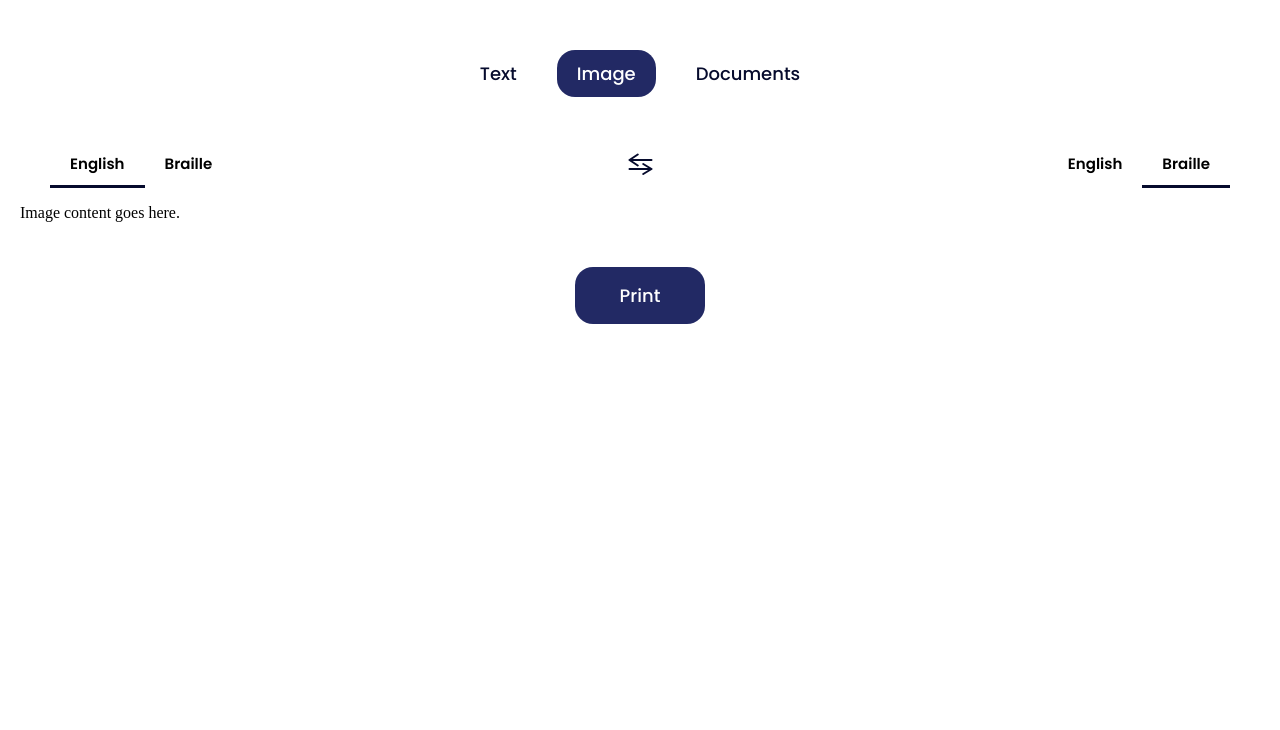
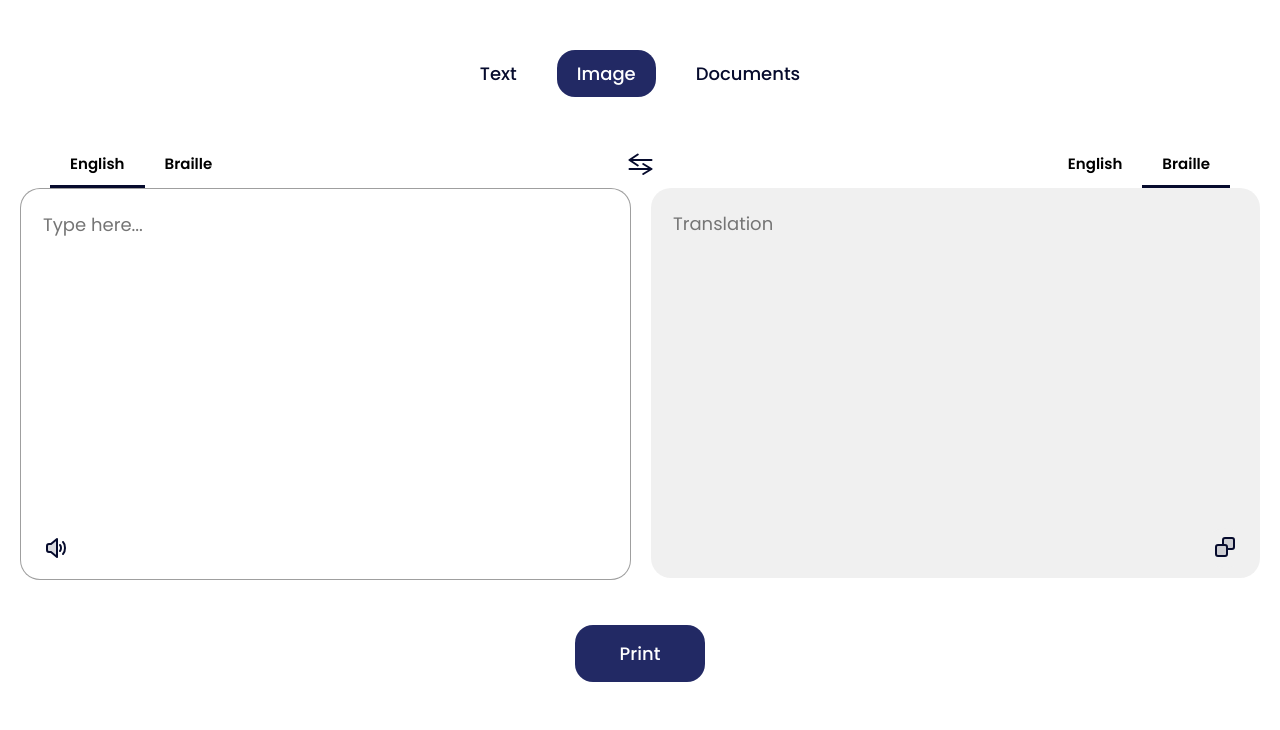
Before and after one commit to MuazTPM-YT/crew-sense-test, a Django app: page / in a window 1280 px wide, after a click on "Image". Shown: the part 70-800 px from the top of the page. Run offline with Django 5.2, Linux system fonts and the light colour scheme.

Commit message:
small features

```diff
--- a/mainapp/static/js/script.js
+++ b/mainapp/static/js/script.js
@@ -92,3 +92,35 @@ $(document).ready(function () {
         console.error("Failed to copy text: ", err);
     });
 });
+
+$(document).ready(function () {
+    $('#fileInput').change(function () {
+      const fileInput = $(this)[0].files[0];
+      if (!fileInput) {
+        alert("No file selected.");
+        return;
+      }
+
+      const formData = new FormData();
+      formData.append('file', fileInput);
+      formData.append('csrfmiddlewaretoken', csrfToken);
+
+      // Show a loading indicator (optional)
+      $('.content-box-right .text-output').val("Processing...");
+
+      $.ajax({
+        url: '/upload-file/',
+        type: 'POST',
+        data: formData,
+        processData: false,
+        contentType: false,
+        success: function (response) {
+          // Update the right content box with the processed result
+          $('.content-box-right .text-output').val(response.translation);
+        },
+        error: function (xhr, status, error) {
+          alert("An error occurred while processing the file. Please try again.");
+        },
+      });
+    });
+  });
--- a/mainapp/templates/index.html
+++ b/mainapp/templates/index.html
@@ -59,6 +59,7 @@
         <div class="content-box-left">
           <textarea class="text-input" placeholder="Type here..."></textarea>
           <button class="listen-button">
+
             <div class="icon">
               <img src="{% static 'assets/Speaker.svg' %}" alt="Speaker Icon">
             </div>
@@ -81,16 +82,64 @@
     </div>
 
     <div id="image" class="tab-content" style="display: none;">
-      <p class="text-center">Image content goes here.</p>
+      <div class="content-area">
+        <!-- Left Content Box -->
+      {% csrf_token %}
+      <div class="content-box-left">
+        <textarea class="text-input" placeholder="Type here..."></textarea>
+        <button class="listen-button">
+
+          <div class="icon">
+            <img src="{% static 'assets/Speaker.svg' %}" alt="Speaker Icon">
+          </div>
+          <div class="label"></div>
+        </button>
+      </div>
+
+      <!-- Right Content Box -->
+      <div class="content-box-right">
+        <textarea class="text-output" placeholder="Translation"></textarea>
+        <button class="copy-button" id="copyButton">
+          <div class="icon">
+            {% load static %}
+            <img src="{% static 'assets/Copy.svg' %}" alt="Copy Icon" id="iconImage">
+          </div>
+          <div class="label"></div>
+        </button>
+      </div>
     </div>
+  </div>
 
-    <div id="documents" class="tab-content" style="display: none;">
-      <p class="text-center">Documents content goes here.</p>
+  <div id="documents" class="tab-content" style="display: none;">
+    <div class="content-area">
+      <!-- Left Content Box -->
+      <div class="content-box-left">
+        <div class="upload-box">
+          <label for="fileInput" class="upload-label">
+            <img src="{% static 'assets/Upload.svg' %}" alt="Upload Icon">
+            <div class="drag-drop">Drag and Drop</div>
+          </label>
+          <input type="file" id="fileInput" class="file-input" accept=".pdf,.docx">
+        </div>
+      </div>
+
+
+      <!-- Right Content Box -->
+      <div class="content-box-right">
+        <textarea class="text-output" placeholder="Translation"></textarea>
+        <button class="copy-button" id="copyButton">
+          <div class="icon">
+            {% load static %}
+            <img src="{% static 'assets/Copy.svg' %}" alt="Copy Icon" id="iconImage">
+          </div>
+          <div class="label"></div>
+        </button>
+      </div>
     </div>
+  </div>
 
-    <div class="init-tab-container">
-      <button class="print-button">Print</button>
-    </div>
+  <div class="init-tab-container">
+    <button class="print-button">Print</button>
   </div>
 
   <script>
--- a/mainapp/urls.py
+++ b/mainapp/urls.py
@@ -4,4 +4,5 @@ from . import views
 urlpatterns = [
     path('',views.initial_the_web),
     path('convert-text-to-braille/', views.convert_text_to_braille, name='convert_text_to_braille'),
+    path('upload-file/', views.upload_file, name='upload_file'),
 ]
--- a/mainapp/views.py
+++ b/mainapp/views.py
@@ -2,6 +2,9 @@ from django.shortcuts import render
 from django.http import JsonResponse
 from django.views.decorators.csrf import csrf_exempt
 import json
+
+from django.core.files.storage import FileSystemStorage
+import os
 
 # Create your views here.
 def initial_the_web(request):
@@ -83,3 +86,40 @@ def convert_text_to_braille(request):
 
         return JsonResponse({'output': output})
     return JsonResponse({'error': 'Invalid request method'}, status=400)
+
+@csrf_exempt
+def upload_file(request):
+    if request.method == 'POST' and 'file' in request.FILES:
+        uploaded_file = request.FILES['file']
+        fs = FileSystemStorage()
+        filename = fs.save(uploaded_file.name, uploaded_file)
+        file_path = fs.path(filename)
+
+        # Process the file (e.g., extract text)
+        if filename.endswith('.pdf'):
+            text = extract_text_from_pdf(file_path)
+        elif filename.endswith('.docx'):
+            text = extract_text_from_docx(file_path)
+        else:
+            text = "Unsupported file format."
+
+        # Delete the file after processing
+        os.remove(file_path)
+
+        return JsonResponse({'translation': text})
+    return JsonResponse({'error': 'Invalid request'}, status=400)
+
+def extract_text_from_pdf(file_path):
+    import PyPDF2
+    text = ""
+    with open(file_path, 'rb') as file:
+        reader = PyPDF2.PdfReader(file)
+        for page in reader.pages:
+            text += page.extract_text()
+    return text
+
+def extract_text_from_docx(file_path):
+    from docx import Document
+    document = Document(file_path)
+    text = "\n".join([para.text for para in document.paragraphs])
+    return text
```
Also changed, not shown: mainapp/static/css/styles.css (+36 -0 lines), mainapp/static/assets/Upload.svg (added), 1 other file.
